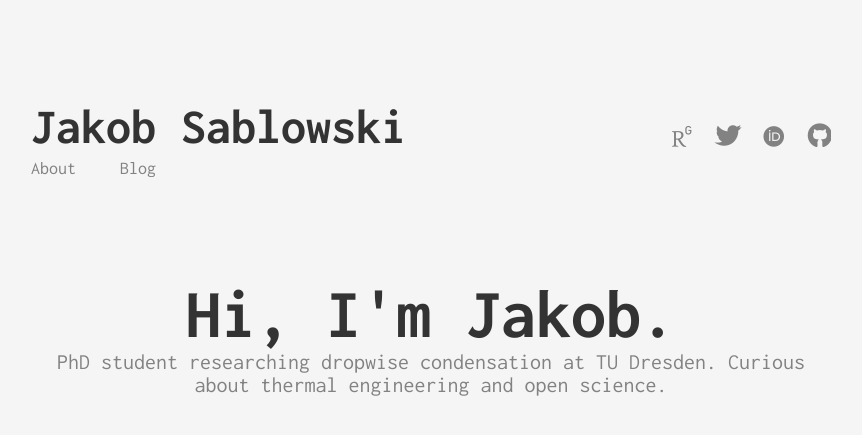
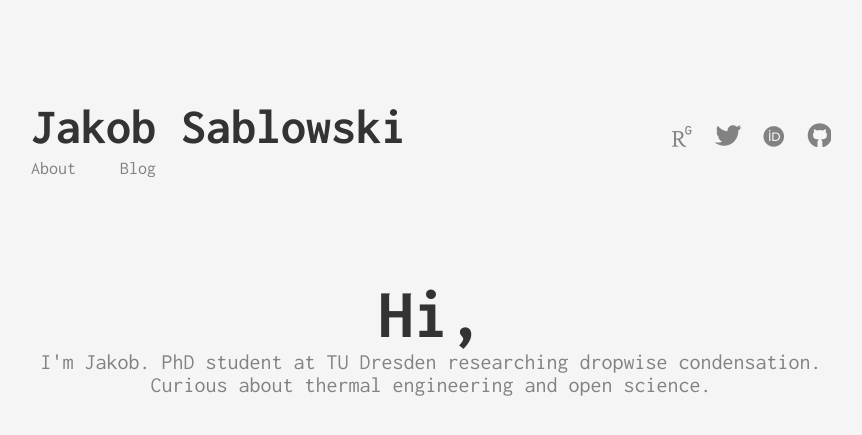
Before and after one commit to JSablowski/JSablowski.github.io, a Jekyll site: the page built from index.html, in a window 1280 px wide. Shown: the top 435 px of the page, without its empty margins (209-1071 px from the left). Built offline with Jekyll 4.4.1, drawn with Linux system fonts in a browser that asks for light colours; some web fonts are replaced.

Commit message:
changed welcome page

```diff
--- a/index.html
+++ b/index.html
@@ -1,7 +1,7 @@
 ---
 layout: page
-title: Hi, I'm Jakob.
-subtitle: PhD student researching dropwise condensation at TU Dresden. Curious about thermal engineering and open science.
+title: Hi,
+subtitle: I'm Jakob. PhD student at TU Dresden researching dropwise condensation. Curious about thermal engineering and open science.
 sitemap:
   priority: 0.9
 ---
```
